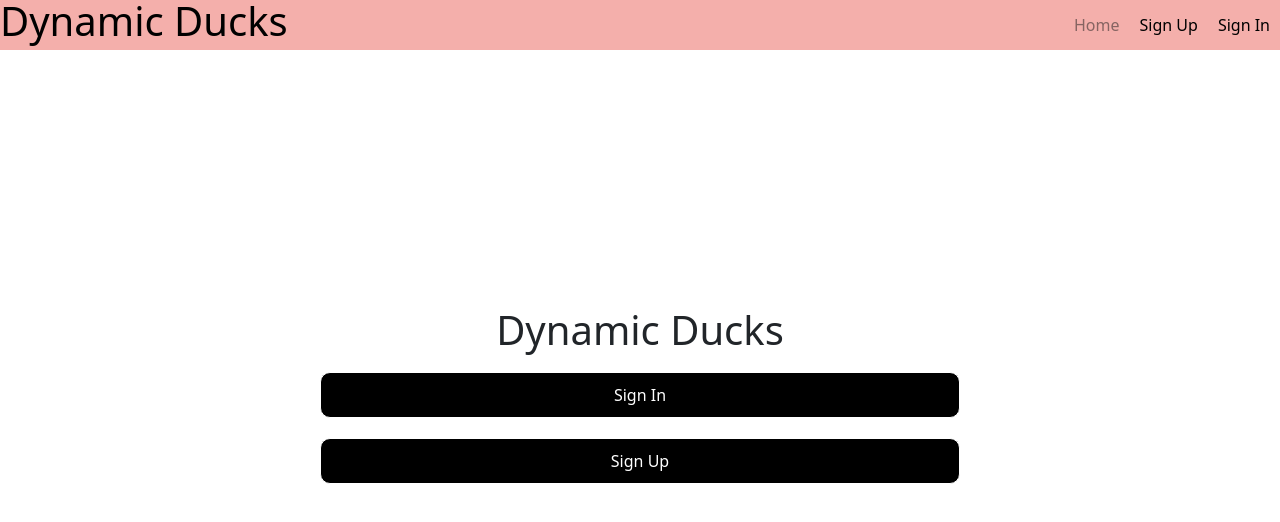
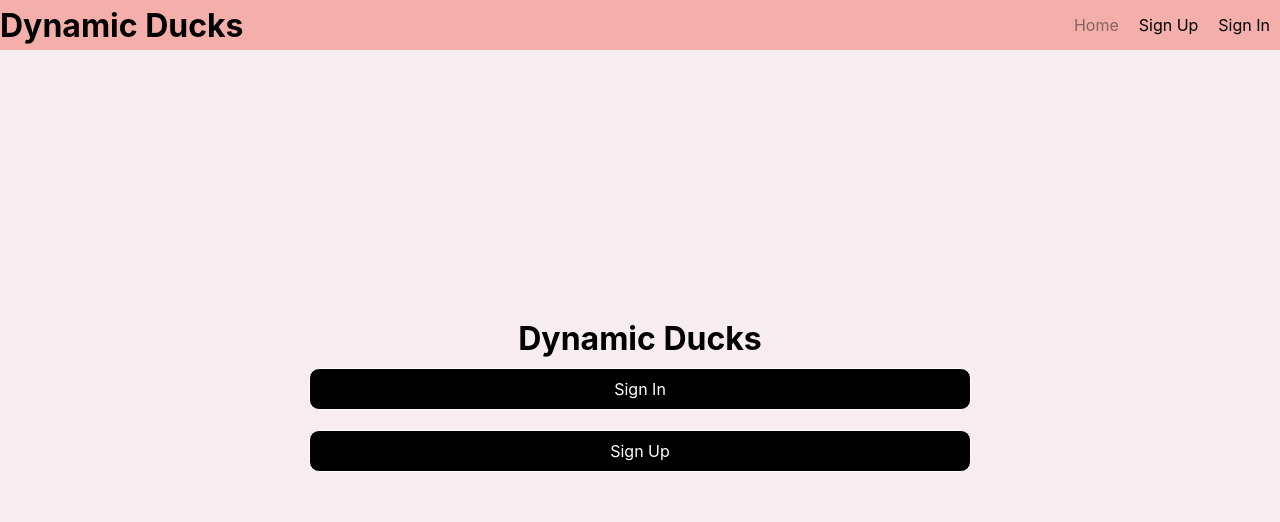
Before and after one commit to AidanGio/Dynamic-Ducks, a React (Create React App) app in the folder frontend/: page / in a window 1280 px wide. Shown: the top 522 px of the page. Built offline with nearby package versions, Linux system fonts and the light colour scheme; no server answers.

Commit message:
[Frontend] Task Management UI Implementation

```diff
--- a/frontend/src/App.scss
+++ b/frontend/src/App.scss
@@ -1,5 +1,3 @@
-@import "../node_modules/bootstrap/scss/bootstrap";
-
 .App {
   text-align: center;
 }
--- a/package.json
+++ /dev/null
@@ -1,5 +0,0 @@
-{
-  "dependencies": {
-    "bootstrap": "^5.3.0-alpha1"
-  }
-}
```
Also changed, not shown: 1 other file (tests, documents, lock files or other folders).
